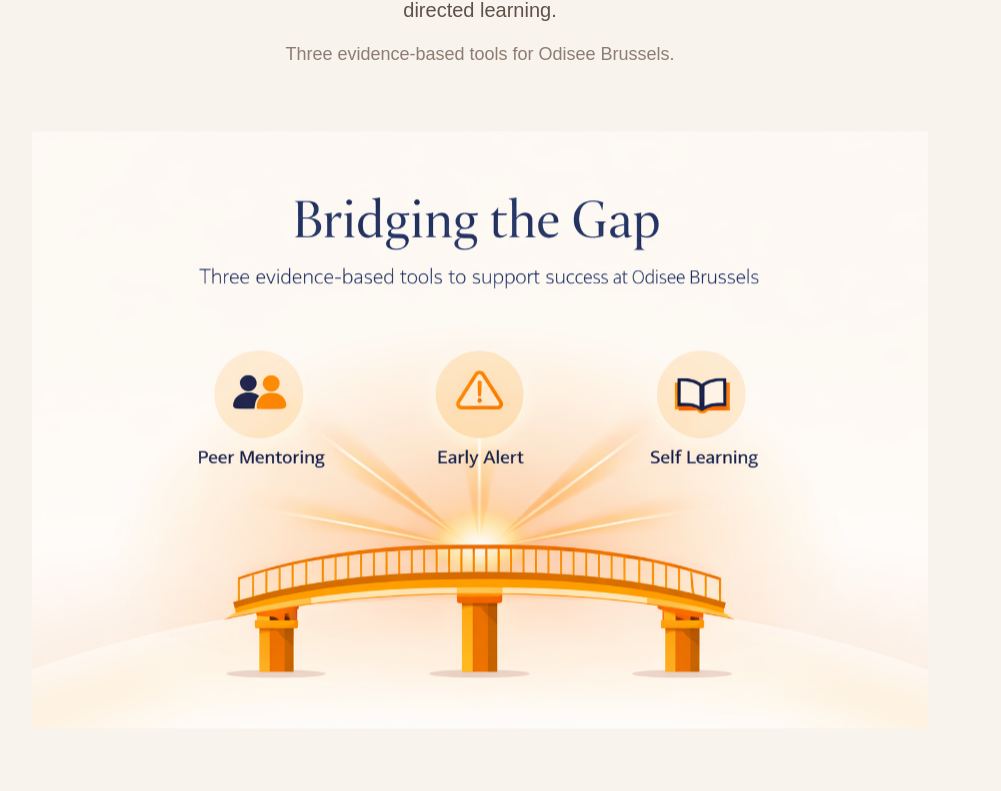
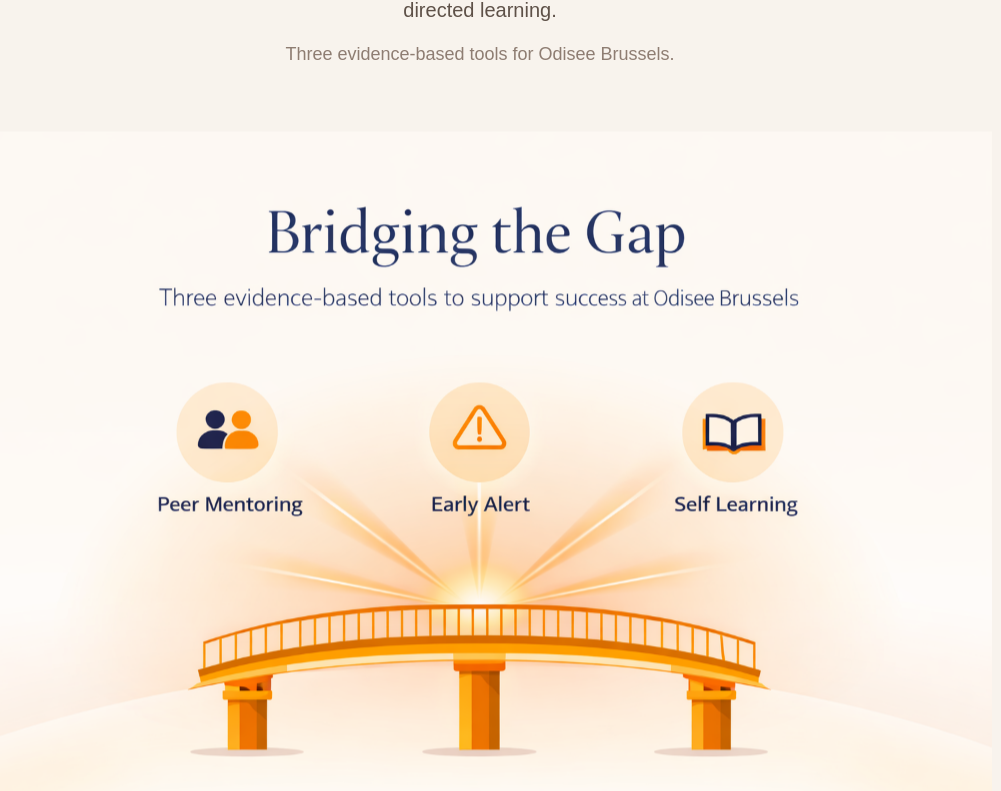
Before and after one commit to ChithraRaniJayaraman/odisee-student-progression, a React (Vite) app: page /#/ in a window 1280 px wide. Shown: the part 657-1448 px from the top of the page, without its empty margins (160-1161 px from the left). Built offline with nearby package versions, Linux system fonts and the light colour scheme.

Commit message:
Make hero bridge image larger

```diff
--- a/src/pages/Home.jsx
+++ b/src/pages/Home.jsx
@@ -40,7 +40,7 @@
             <img
               src={bridgeHero}
               alt="Bridge illustration with three support pillars and student success tools"
-              className="animate-bridge-image relative z-10 h-auto w-full max-w-4xl object-cover"
+              className="animate-bridge-image relative z-10 h-auto w-full max-w-6xl object-cover"
             />
           </div>
 
```
